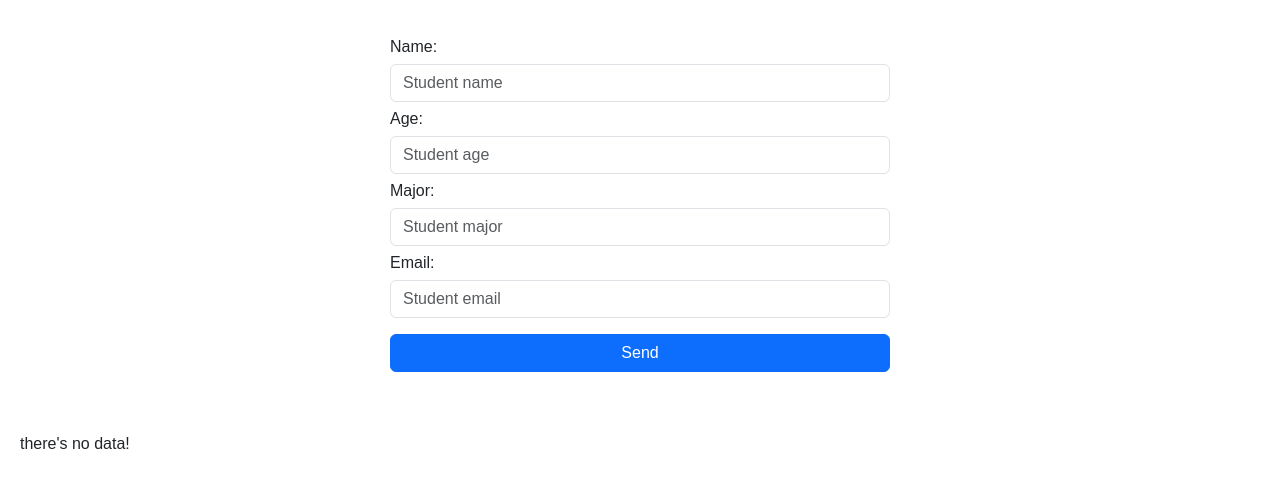
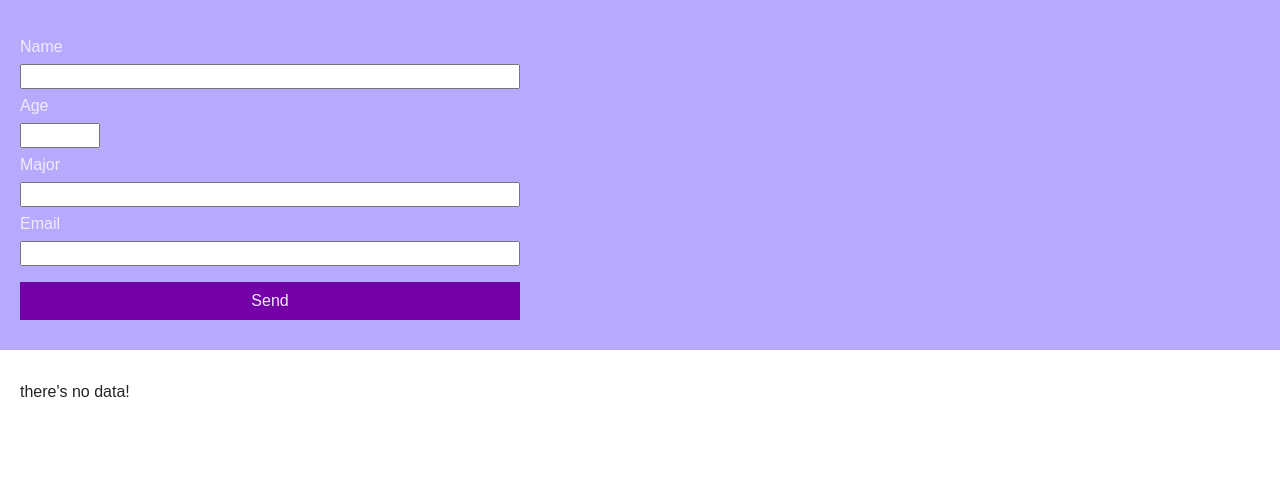
Before and after one commit to leviayelin/student-admin, a React (Vite) app in the folder students-admin/: page / in a window 1280 px wide. Shown: the top 488 px of the page. Built offline with nearby package versions, Linux system fonts and the light colour scheme.

Commit message:
added style

```diff
--- a/students-admin/src/assets/css/StudentForm.css
+++ b/students-admin/src/assets/css/StudentForm.css
@@ -24,9 +24,10 @@
 .form-container{
     width:100%;
     margin-bottom:30px;
-    padding:30px 0;
+    padding:30px 20px;
     display:flex;
-    justify-content: center;
+    justify-content: start;
+    background:rgb(182, 170, 255);
 }
 
 .form{
@@ -36,12 +37,31 @@
 }
 
 .form > label{
+    display:inline;
     margin:5px 0;
+    color:#f2ebff;
 }
 
-.form > label > input{
-    height:22px;
+.form > input{
+    display:inline;
+    height:25px;
     width:100%;
     padding:4px;
     font-size:18px;
+    outline:none;
 }
+
+.form > input#age{
+    width:80px;
+}
+
+.form > .btn{
+    background:rgb(115, 1, 167);
+    border-radius:0;
+    color:#f2ebff;
+}
+
+.form > .btn:hover{
+    background:rgb(172, 33, 236);
+    color:#f2ebff;
+}
--- a/students-admin/src/components/Form.jsx
+++ b/students-admin/src/components/Form.jsx
@@ -45,15 +45,15 @@ export default function Form({onAdd}){
         <>
         <div className="form-container">
             <form className="form" onSubmit={handleSubmit}>
-                <label htmlFor="name">Name:</label>
-                <input className="form-control" id="name" name="name" type="text" onChange={handleOnChange} value={formData.name} placeholder="Student name"/>
-                <label htmlFor="age">Age:</label>
-                <input className="form-control" id="age" name="age" type="number" onChange={handleOnChange} value={formData.age} placeholder="Student age"/>
-                <label htmlFor="major">Major:</label>
-                <input className="form-control" id="major" name="major" type="text" onChange={handleOnChange} value={formData.major} placeholder="Student major"/>
-                <label htmlFor="email">Email:</label>
-                <input className="form-control" id="email" name="email" type="email" onChange={handleOnChange} value={formData.email} placeholder="Student email"/>
-                <button className='btn btn-primary mt-3' type="submit">Send</button>
+                <label htmlFor="name">Name</label>
+                <input id="name" name="name" type="text" onChange={handleOnChange} value={formData.name}/>
+                <label htmlFor="age">Age</label>
+                <input id="age" name="age" type="number" onChange={handleOnChange} value={formData.age}/>
+                <label htmlFor="major">Major</label>
+                <input id="major" name="major" type="text" onChange={handleOnChange} value={formData.major}/>
+                <label htmlFor="email">Email</label>
+                <input id="email" name="email" type="email" onChange={handleOnChange} value={formData.email}/>
+                <button className='btn mt-3' type="submit">Send</button>
             </form>
         </div>
         </>
```
